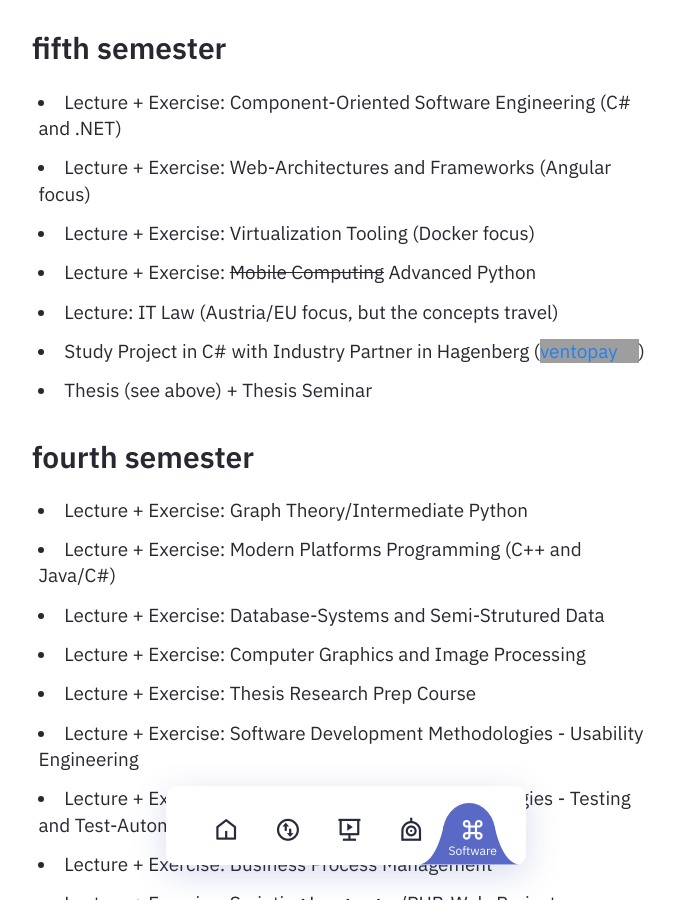
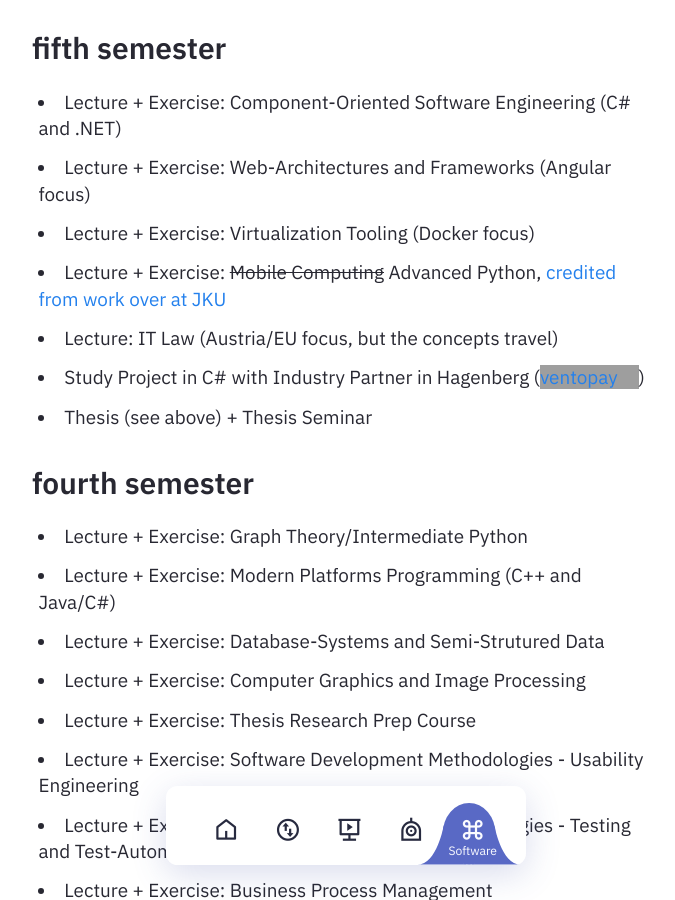
Before and after one commit to heseltime/heseltime.github.io, a Jekyll site: the page built from pages/rDse.md, in a window 1280 px wide and 900 px high, scrolled down 1239 px. Shown: the whole window, without its empty margins (294-969 px from the left). Built offline with Jekyll 4.4.1, drawn with Linux system fonts in a browser that asks for light colours; grey boxes are pictures that could not be loaded.

```diff
--- a/pages/rDse.md
+++ b/pages/rDse.md
@@ -24,7 +24,7 @@ Fifth semester starts in fall 2023, sixth semester is all about practice and in
 - Lecture + Exercise: Component-Oriented Software Engineering (C# and .NET)
 - Lecture + Exercise: Web-Architectures and Frameworks (Angular focus)
 - Lecture + Exercise: Virtualization Tooling (Docker focus)
-- Lecture + Exercise: ~~Mobile Computing~~ Advanced Python
+- Lecture + Exercise: ~~Mobile Computing~~ Advanced Python, [credited from work over at JKU](/rDai#housekeeping)
 - Lecture: IT Law (Austria/EU focus, but the concepts travel)
 - Study Project in C# with Industry Partner in Hagenberg ([ventopay](https://www.linkedin.com/company/ventopay-gmbh))
 - Thesis (see above) + Thesis Seminar
```
Also changed, not shown: pages/rDai.md (+1 -1 lines).
